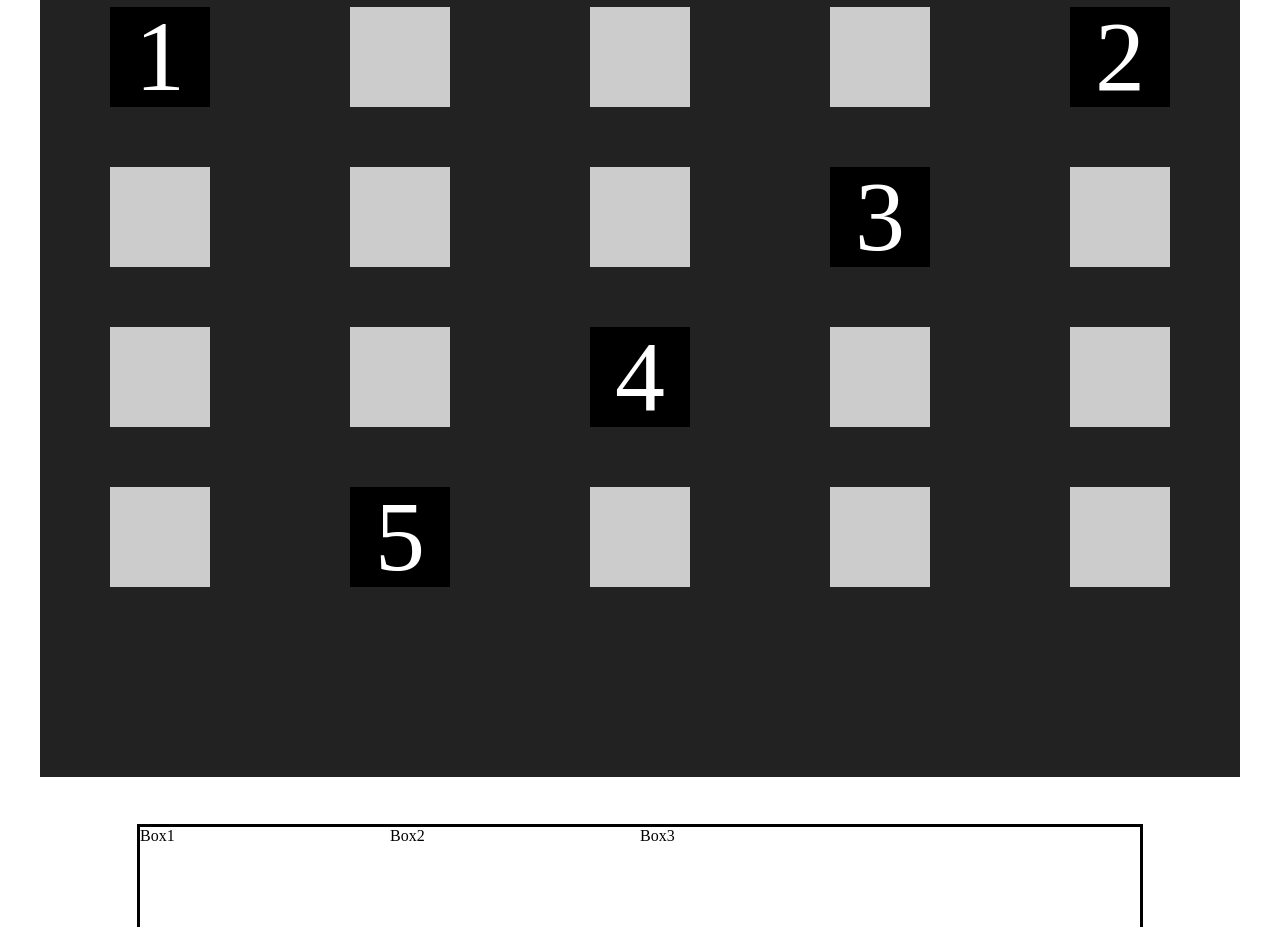
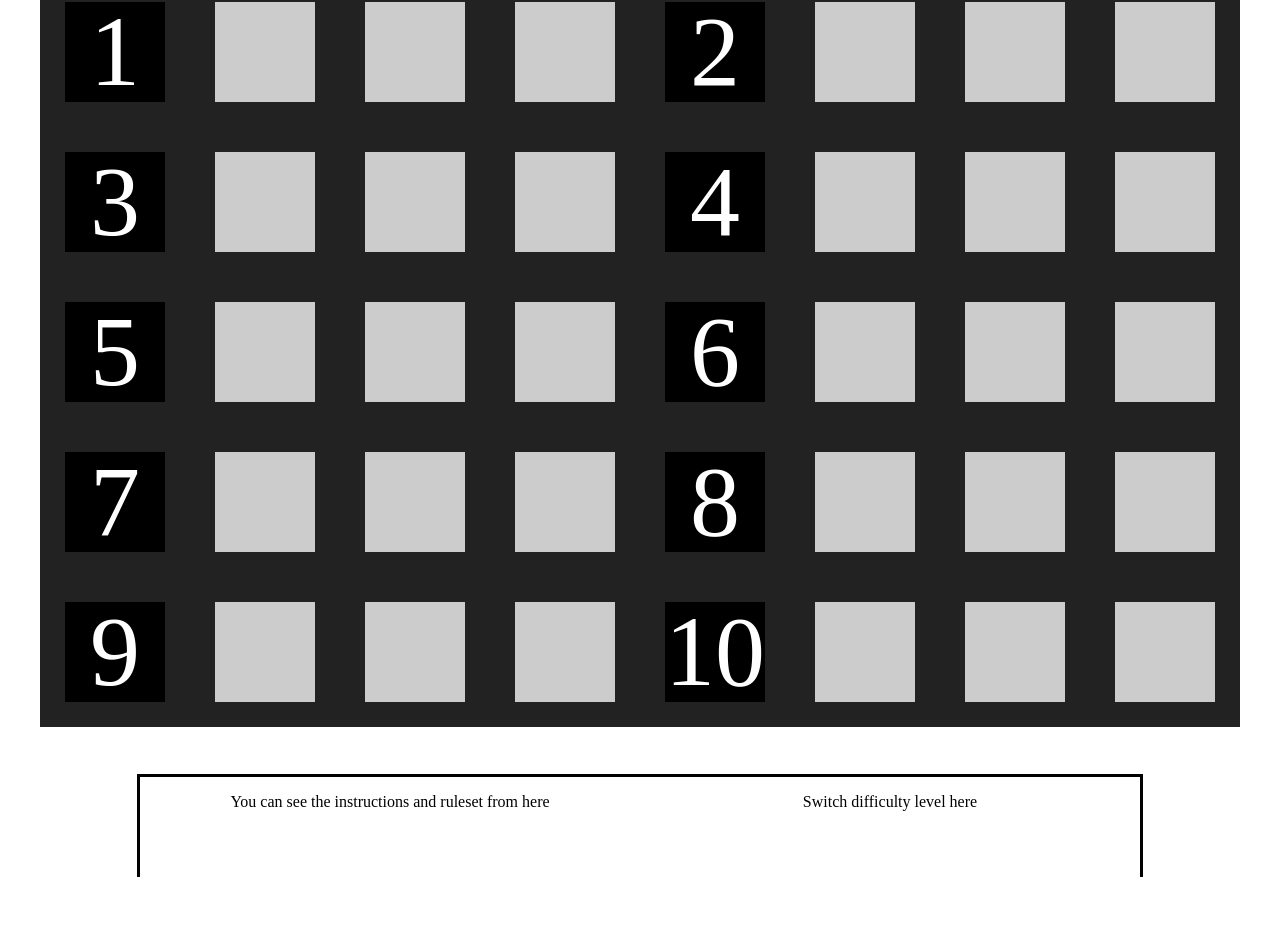
Before and after one commit to jusufjulma/chimpgame, a React (Create React App) app: page / in a window 1280 px wide. Shown: the part 103-1030 px from the top of the page. After the commit the page ends 980 px from the top, so only its background shows below. Built offline with nearby package versions, Linux system fonts and the light colour scheme.

Commit message:
clarify structure

```diff
--- a/src/components/gameboard/gameboard.js
+++ b/src/components/gameboard/gameboard.js
@@ -6,7 +6,7 @@ export class Gameboard extends React.Component{
 
         let items = [];
         let j = 1;
-        for (let i = 0; i < 20; i++) {
+        for (let i = 0; i < 40; i++) {
             if (i % 4 === 0) {
                 items.push(<Cell active={'active'} number={j}/>)
                 j++;
--- a/src/components/options/options.js
+++ b/src/components/options/options.js
@@ -5,9 +5,12 @@ export class Options extends React.Component{
 
         return (
             <div className='options'>
-                <div className='options-grid_size'>Box1</div>
-                <div className='options-numbers_length'>Box2</div>
-                <div className='options-timing'>Box3</div>
+                <div className='instructions'>
+                    <p>You can see the instructions and ruleset from here</p>
+                </div>
+                <div className='difficulty'>
+                    <p>Switch difficulty level here</p>
+                </div>
             </div>
         )
     }
--- a/src/index.scss
+++ b/src/index.scss
@@ -5,11 +5,11 @@ body {
 .gameboard {
   background-color: #222;
   display: grid;
-  grid-template-columns: 20% 20% 20% 20% 20%;
-  grid-template-rows: 20% 20% 20% 20% 20%;
-  height: 800px;
+  grid-template-columns: repeat(8, 1fr);
+  grid-template-rows: repeat(5, 1fr);
+  height: auto;
   margin: auto;
-  width: 1200px;
+  max-width: 1200px;
 
   .cell {
     align-self: center;
@@ -18,6 +18,7 @@ body {
     justify-self: center;
     width: 100px;
     height: 100px;
+    margin: 25px;
     text-align: center;
     font-size: 100px;
     line-height: 100px;
@@ -34,17 +35,17 @@ body {
   flex-direction: row;
   margin: auto;
   height: 100px;
+  justify-content: center;
   margin-top: 50px;
   width: 1000px;
   outline: solid #000;
 
-  &-grid_size {
-    width: 25%;
+  .difficulty {
+    width: 50%;
+    text-align: center;
   }
-  &-numbers_length {
-    width: 25%;
-  }
-  &-timing {
-    width: 25%;
+  .instructions {
+    width: 50%;
+    text-align: center;
   }
 }
```
